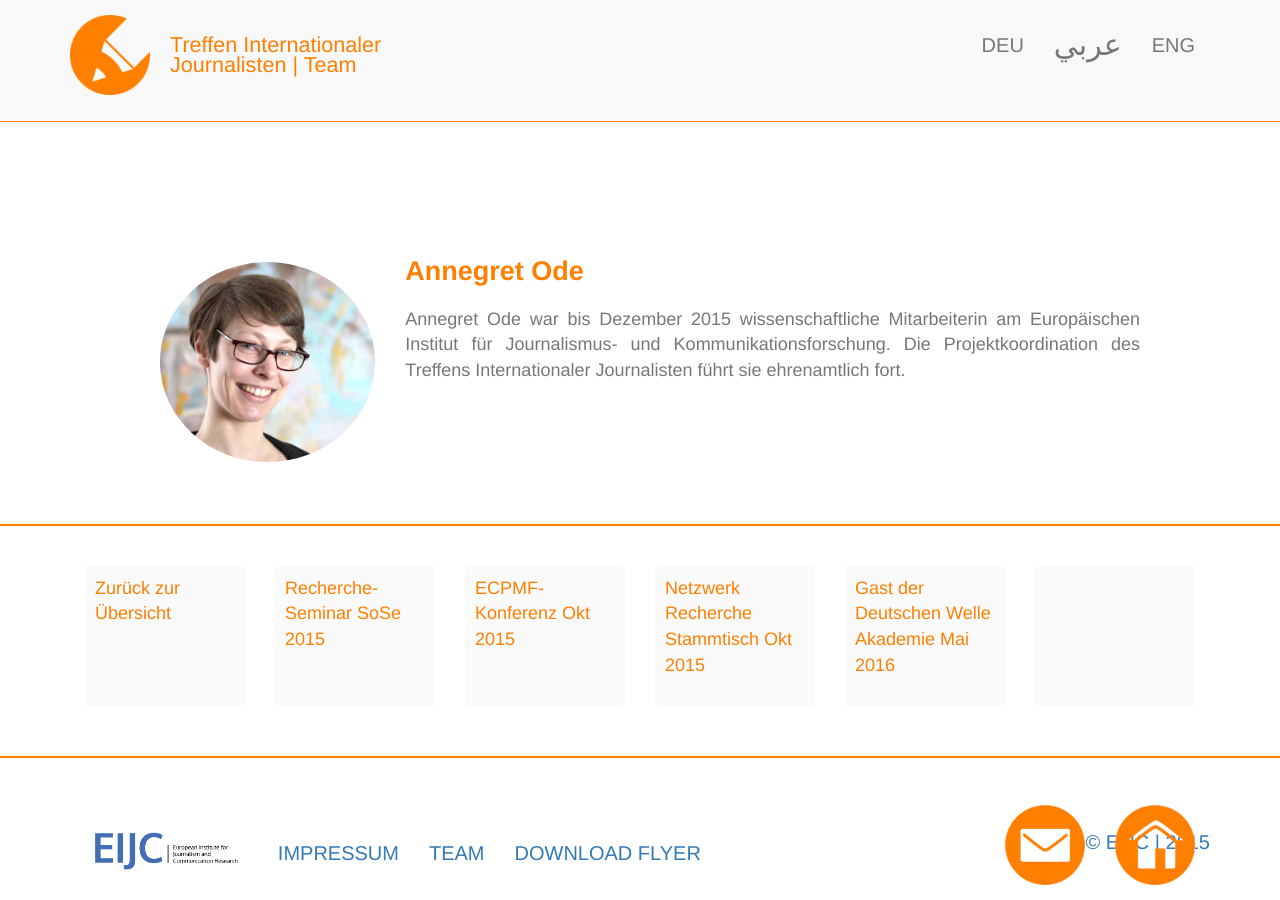
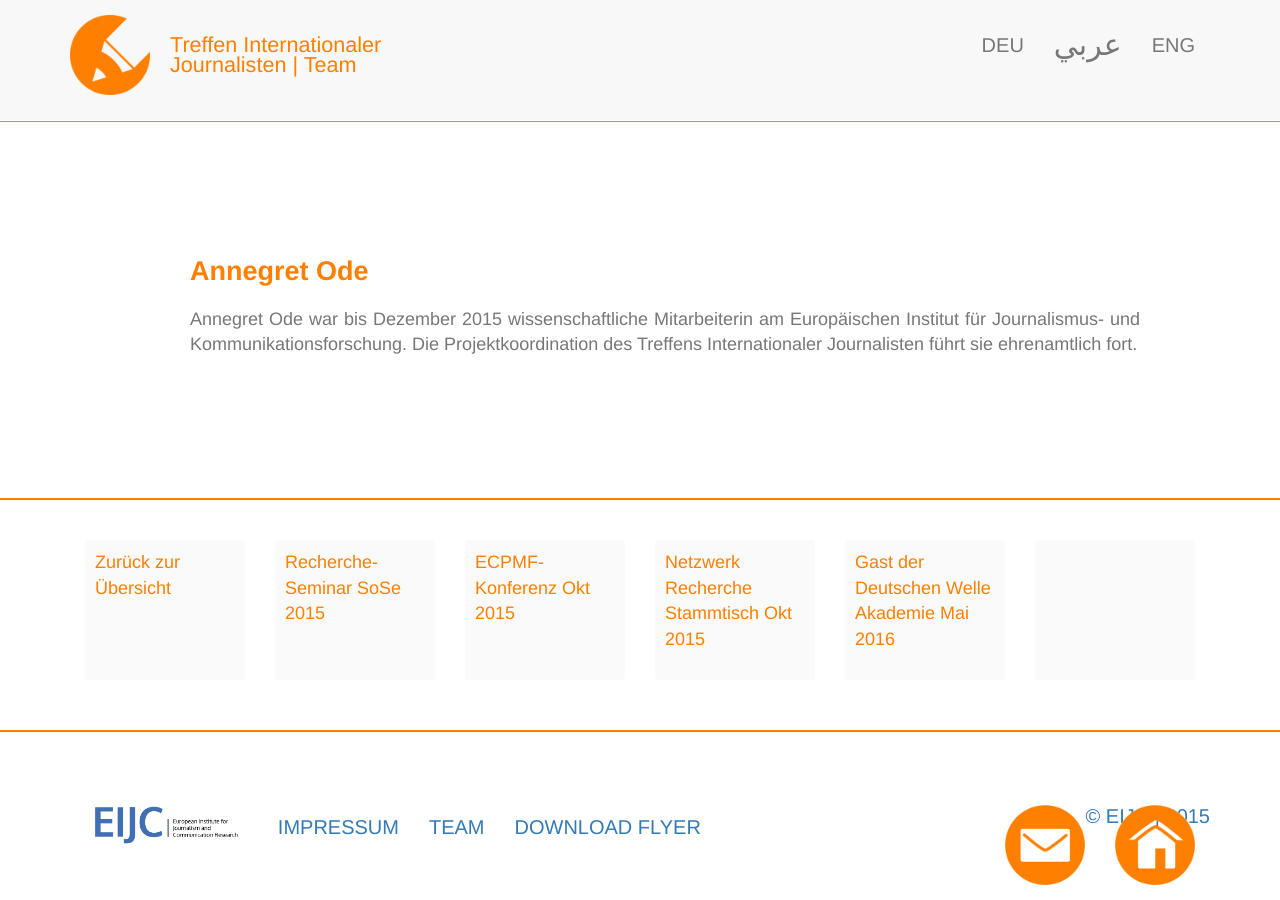
Before and after one commit to EIJC/TIJ, a Jekyll site: the page built from de/team.html, in a window 1280 px wide and 900 px high, scrolled down 938 px. Built offline with Jekyll 4.4.1, drawn with Linux system fonts in a browser that asks for light colours; nearby versions of some CDN libraries.

Commit message:
Update team.html

```diff
--- a/de/team.html
+++ b/de/team.html
@@ -16,7 +16,7 @@ title: Treffen Internationaler Journalisten | Team
 </div>
 <div class="divider-small"></div>
 <div class="section">
-		<a href="http://www.eijc.eu/de/team/annegret-ode-m-a/" target="_blank" title="Annegret Ode"><img alt="Annegret Ode" class="img-circle" src="{{ site.base_url }}/images/Ode100_130_300.jpg" style="height: 200px; width: auto;" title="Annegret Ode" /> </a>
+<a href="http://www.eijc.eu/de/team/annegret-ode-m-a/" target="_blank" title="Annegret Ode"><img alt="" class="img-circle" src="" style="height: 200px; width: auto;" title="" /> </a>
 			<h3>Annegret Ode</h3>
 			<p class="text-justify">Annegret Ode war bis Dezember 2015 wissenschaftliche Mitarbeiterin am Europäischen Institut für Journalismus- und Kommunikationsforschung. Die Projektkoordination des Treffens Internationaler Journalisten führt sie ehrenamtlich fort.</p>
 
```
